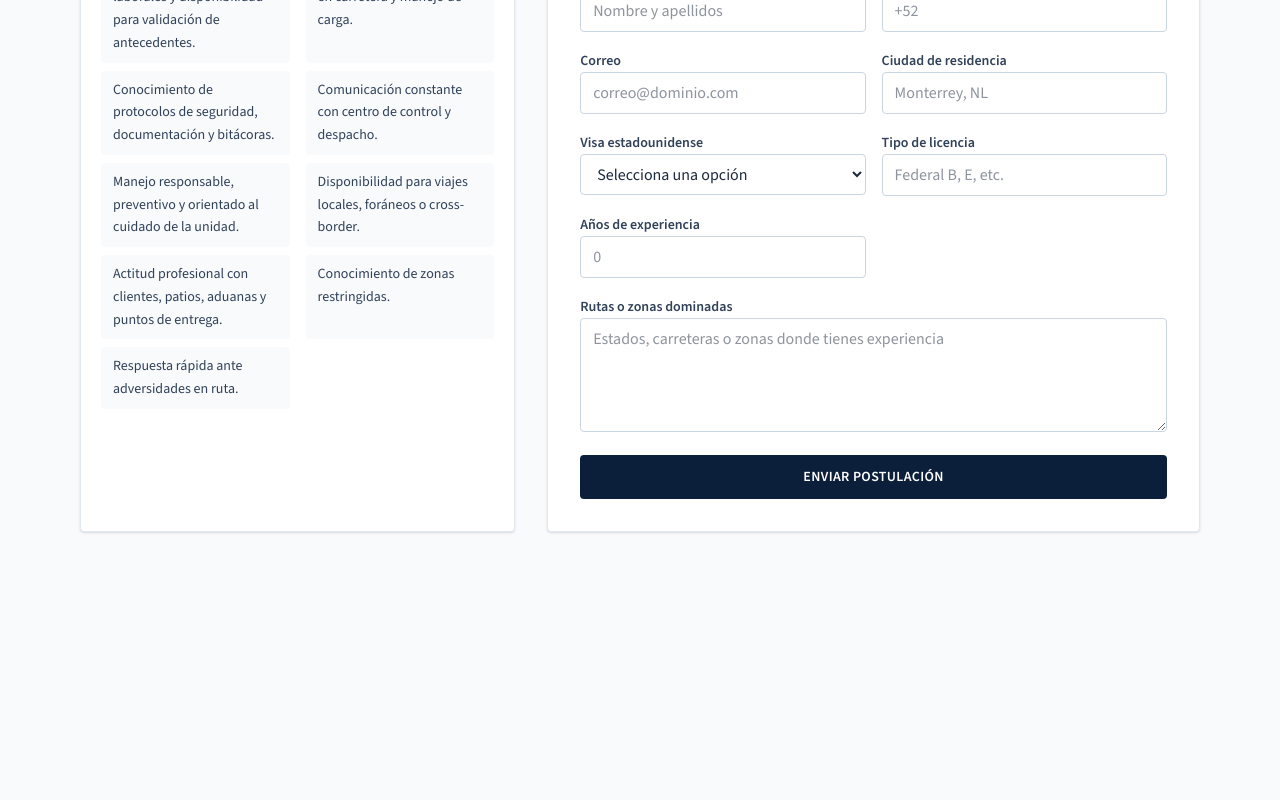
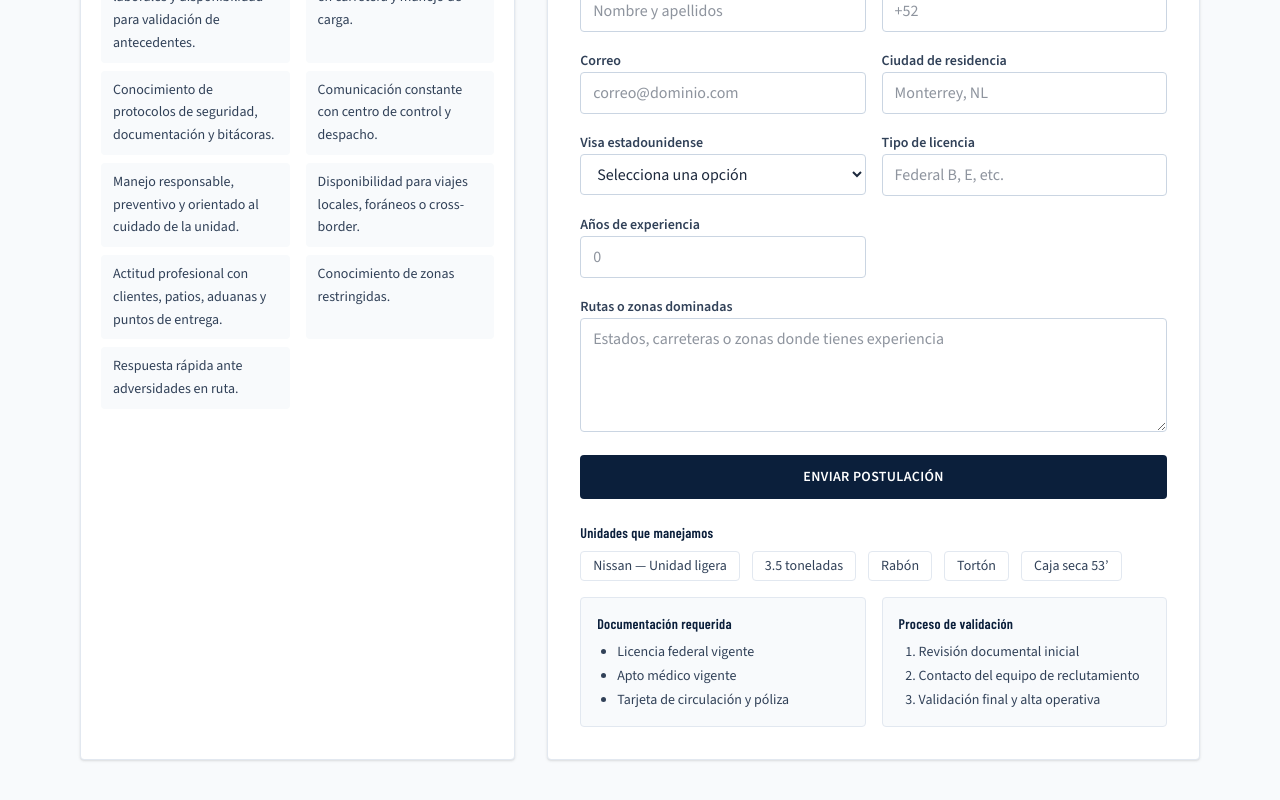
Before and after one commit to fernandotenchipe/WTG-web, a Next.js app: page /operadores in a window 1280 px wide. Shown: the part 580-1380 px from the top of the page. Before the commit the page ends 1152 px from the top, so only its background shows below. Built offline with nearby package versions, Linux system fonts and the light colour scheme.

Commit message:
Agregar secciones de unidades manejadas y documentación requerida en la página de operadores

```diff
--- a/app/operadores/page.tsx
+++ b/app/operadores/page.tsx
@@ -130,6 +130,38 @@ export default function OperadoresPage() {
                 </button>
               </div>
             </form>
+
+            <div className="mt-6 space-y-4">
+              <div>
+                <h4 className="text-sm font-semibold text-[var(--navy-900)] mb-2">Unidades que manejamos</h4>
+                <div className="flex flex-wrap gap-3">
+                  <span className="inline-flex items-center gap-2 rounded-sm border border-slate-200 bg-white px-3 py-1 text-sm text-slate-700">Nissan — Unidad ligera</span>
+                  <span className="inline-flex items-center gap-2 rounded-sm border border-slate-200 bg-white px-3 py-1 text-sm text-slate-700">3.5 toneladas</span>
+                  <span className="inline-flex items-center gap-2 rounded-sm border border-slate-200 bg-white px-3 py-1 text-sm text-slate-700">Rabón</span>
+                  <span className="inline-flex items-center gap-2 rounded-sm border border-slate-200 bg-white px-3 py-1 text-sm text-slate-700">Tortón</span>
+                  <span className="inline-flex items-center gap-2 rounded-sm border border-slate-200 bg-white px-3 py-1 text-sm text-slate-700">Caja seca 53’</span>
+                </div>
+              </div>
+
+              <div className="grid gap-4 md:grid-cols-2">
+                <div className="rounded-sm border border-slate-200 bg-slate-50 p-4 text-sm text-slate-700">
+                  <h5 className="font-semibold text-[var(--navy-900)] mb-2">Documentación requerida</h5>
+                  <ul className="list-disc pl-5 space-y-1">
+                    <li>Licencia federal vigente</li>
+                    <li>Apto médico vigente</li>
+                    <li>Tarjeta de circulación y póliza</li>
+                  </ul>
+                </div>
+                <div className="rounded-sm border border-slate-200 bg-slate-50 p-4 text-sm text-slate-700">
+                  <h5 className="font-semibold text-[var(--navy-900)] mb-2">Proceso de validación</h5>
+                  <ol className="list-decimal pl-5 space-y-1">
+                    <li>Revisión documental inicial</li>
+                    <li>Contacto del equipo de reclutamiento</li>
+                    <li>Validación final y alta operativa</li>
+                  </ol>
+                </div>
+              </div>
+            </div>
           </div>
         </div>
       </section>
```
